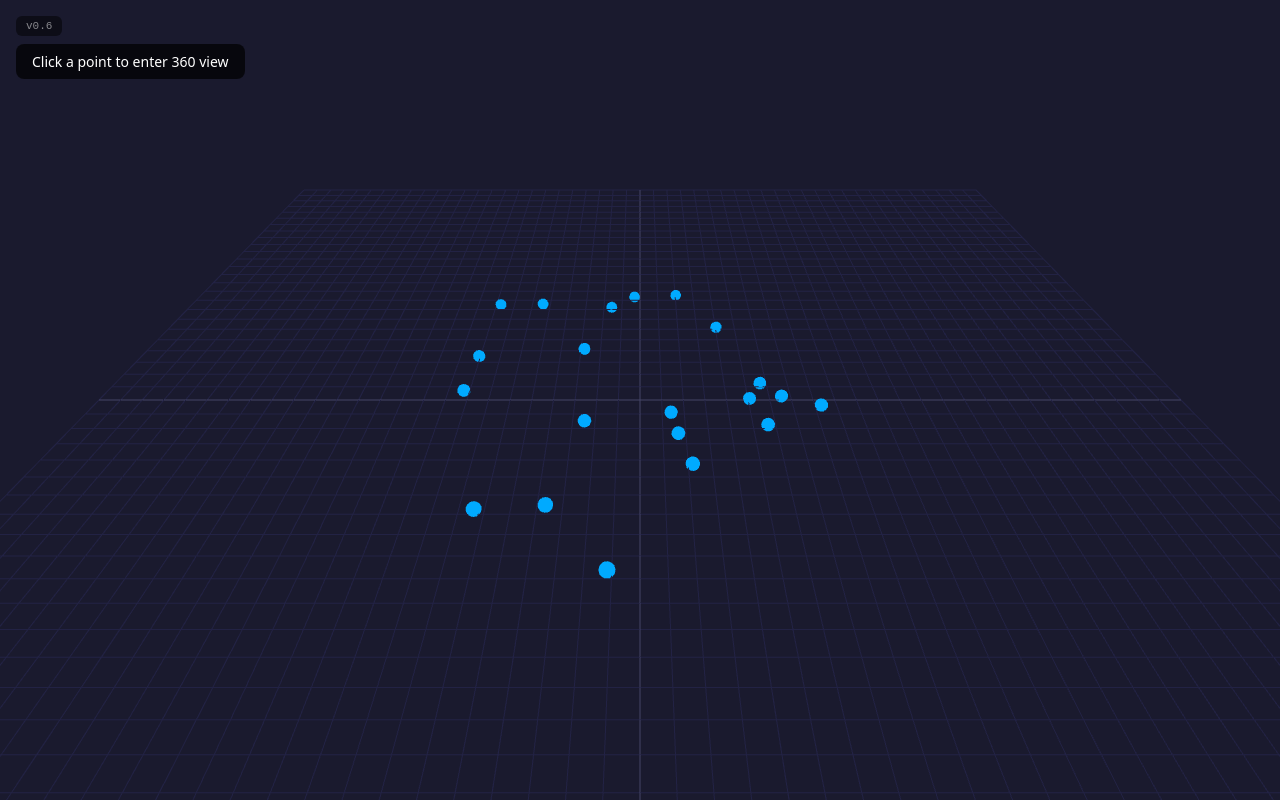
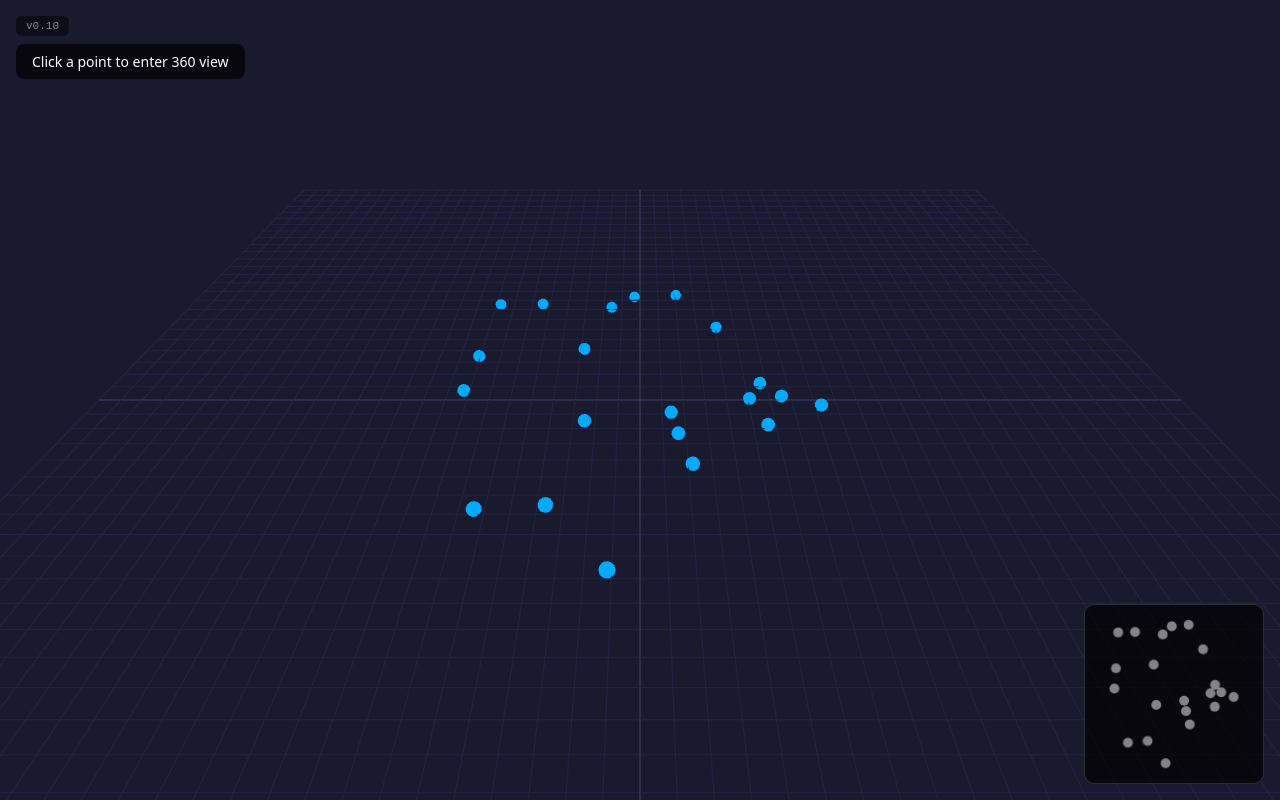
Before and after one commit to davidrouseweb/vismo-pano-prototype, a website built with Vite: page index.html in a window 1280 px wide. Built offline with nearby package versions, Linux system fonts and the light colour scheme; animation ran at ten frames a second.

Commit message:
Added minimap with preview / viewer

```diff
--- a/index.html
+++ b/index.html
@@ -9,11 +9,13 @@
     <div id="app"></div>
 
     <div id="ui">
-      <div id="version">v0.6</div>
+      <div id="version">v0.10</div>
       <div id="info">Click a point to enter 360 view</div>
       <button id="back-btn" style="display: none">&#8592; Back</button>
     </div>
 
+    <canvas id="minimap"></canvas>
+
     <script type="module" src="/src/main.js"></script>
   </body>
 </html>
--- a/src/PanoViewer.js
+++ b/src/PanoViewer.js
@@ -56,6 +56,7 @@ export class PanoViewer {
     this._initCameras();
     this._initControls();
     this._initEvents();
+    this._initMinimap();
     this._animate();
   }
 
@@ -561,6 +562,135 @@ export class PanoViewer {
       this.overviewControls.update(delta);
       this.renderer.render(this.scene, this.overviewCamera);
     }
+
+    this._updateMinimap();
+  }
+
+  // ---------------------------------------------------------------
+  // Minimap
+  // ---------------------------------------------------------------
+
+  _initMinimap() {
+    this._minimap = document.getElementById('minimap');
+    if (!this._minimap) return;
+
+    const dpr = window.devicePixelRatio || 1;
+    const size = 180;
+    this._minimap.width = size * dpr;
+    this._minimap.height = size * dpr;
+    this._minimapCtx = this._minimap.getContext('2d');
+    this._minimapCtx.scale(dpr, dpr);
+    this._minimapSize = size;
+
+    this._minimap.addEventListener('click', (e) => this._onMinimapClick(e));
+  }
+
+  _updateMinimap() {
+    const ctx = this._minimapCtx;
+    if (!ctx || this.panos.size === 0) return;
+
+    const size = this._minimapSize;
+    const padding = 20;
+    const pointRadius = 5;
+    const activeRadius = 7;
+
+    // Clear
+    ctx.clearRect(0, 0, size, size);
+
+    // Compute bounds from pano positions (X and Z for top-down view)
+    let minX = Infinity, maxX = -Infinity, minZ = Infinity, maxZ = -Infinity;
+    this.panos.forEach((p) => {
+      minX = Math.min(minX, p.position.x);
+      maxX = Math.max(maxX, p.position.x);
+      minZ = Math.min(minZ, p.position.z);
+      maxZ = Math.max(maxZ, p.position.z);
+    });
+
+    // Add some margin so points don't sit on the edge
+    const rangeX = (maxX - minX) || 1;
+    const rangeZ = (maxZ - minZ) || 1;
+    const scale = (size - padding * 2) / Math.max(rangeX, rangeZ);
+
+    const toScreen = (pos) => ({
+      x: padding + (pos.x - minX) * scale + (size - padding * 2 - rangeX * scale) / 2,
+      y: padding + (pos.z - minZ) * scale + (size - padding * 2 - rangeZ * scale) / 2,
+    });
+
+    // Store screen positions for click detection
+    this._minimapPoints = [];
+
+    // Draw all points
+    this.panos.forEach((pano) => {
+      const sp = toScreen(pano.position);
+      const isActive = this.activePano && this.activePano.id === pano.id;
+
+      this._minimapPoints.push({ id: pano.id, x: sp.x, y: sp.y });
+
+      ctx.beginPath();
+      ctx.arc(sp.x, sp.y, isActive ? activeRadius : pointRadius, 0, Math.PI * 2);
+
+      if (isActive) {
+        // Draw view cone behind the dot
+        if (this.mode === 'pano') {
+          const azimuth = this.panoControls.azimuthAngle;
+          // Camera-controls azimuth: 0 = looking in -Z. On minimap: -Z is down.
+          // Rotate so azimuth 0 points down (PI/2 offset), negate for screen coords.
+          const angle = -azimuth - Math.PI / 2;
+          const coneRadius = 22;
+          const coneSpread = Math.PI / 2.5; // ~72 degree FOV cone
+
+          ctx.beginPath();
+          ctx.moveTo(sp.x, sp.y);
+          ctx.arc(sp.x, sp.y, coneRadius, angle - coneSpread / 2, angle + coneSpread / 2);
+          ctx.closePath();
+          ctx.fillStyle = 'rgba(0, 204, 255, 0.15)';
+          ctx.fill();
+          ctx.strokeStyle = 'rgba(0, 204, 255, 0.4)';
+          ctx.lineWidth = 1;
+          ctx.stroke();
+        }
+
+        // Active dot
+        ctx.beginPath();
+        ctx.arc(sp.x, sp.y, activeRadius, 0, Math.PI * 2);
+        ctx.fillStyle = '#00ccff';
+        ctx.fill();
+        ctx.strokeStyle = '#ffffff';
+        ctx.lineWidth = 2;
+        ctx.stroke();
+      } else {
+        ctx.fillStyle = 'rgba(255, 255, 255, 0.5)';
+        ctx.fill();
+      }
+    });
+  }
+
+  _onMinimapClick(e) {
+    if (!this._minimapPoints) return;
+
+    const rect = this._minimap.getBoundingClientRect();
+    const x = e.clientX - rect.left;
+    const y = e.clientY - rect.top;
+
+    // Find closest point within hit radius
+    let closest = null;
+    let closestDist = 15; // max click distance in px
+
+    for (const pt of this._minimapPoints) {
+      const dist = Math.hypot(pt.x - x, pt.y - y);
+      if (dist < closestDist) {
+        closestDist = dist;
+        closest = pt;
+      }
+    }
+
+    if (!closest) return;
+
+    if (this.mode === 'pano') {
+      this.transitionTo(closest.id);
+    } else {
+      this.enterPano(closest.id);
+    }
   }
 
   // ---------------------------------------------------------------
--- a/src/style.css
+++ b/src/style.css
@@ -14,8 +14,21 @@ body {
   height: 100vh;
 }
 
-canvas {
+#app canvas {
   display: block;
+}
+
+#minimap {
+  position: fixed;
+  bottom: 16px;
+  right: 16px;
+  z-index: 10;
+  width: 180px;
+  height: 180px;
+  background: rgba(0, 0, 0, 0.7);
+  border-radius: 10px;
+  border: 1px solid rgba(255, 255, 255, 0.15);
+  cursor: pointer;
 }
 
 #ui {
```
